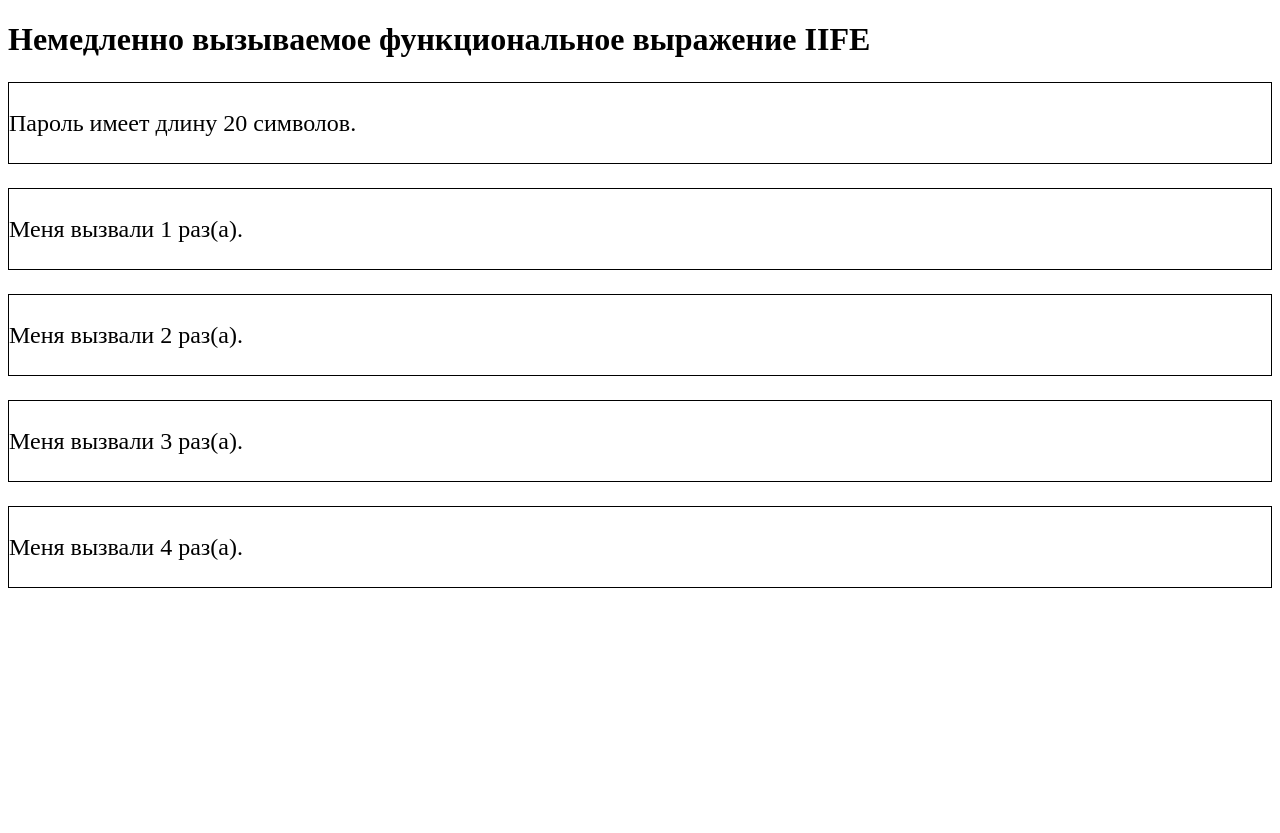
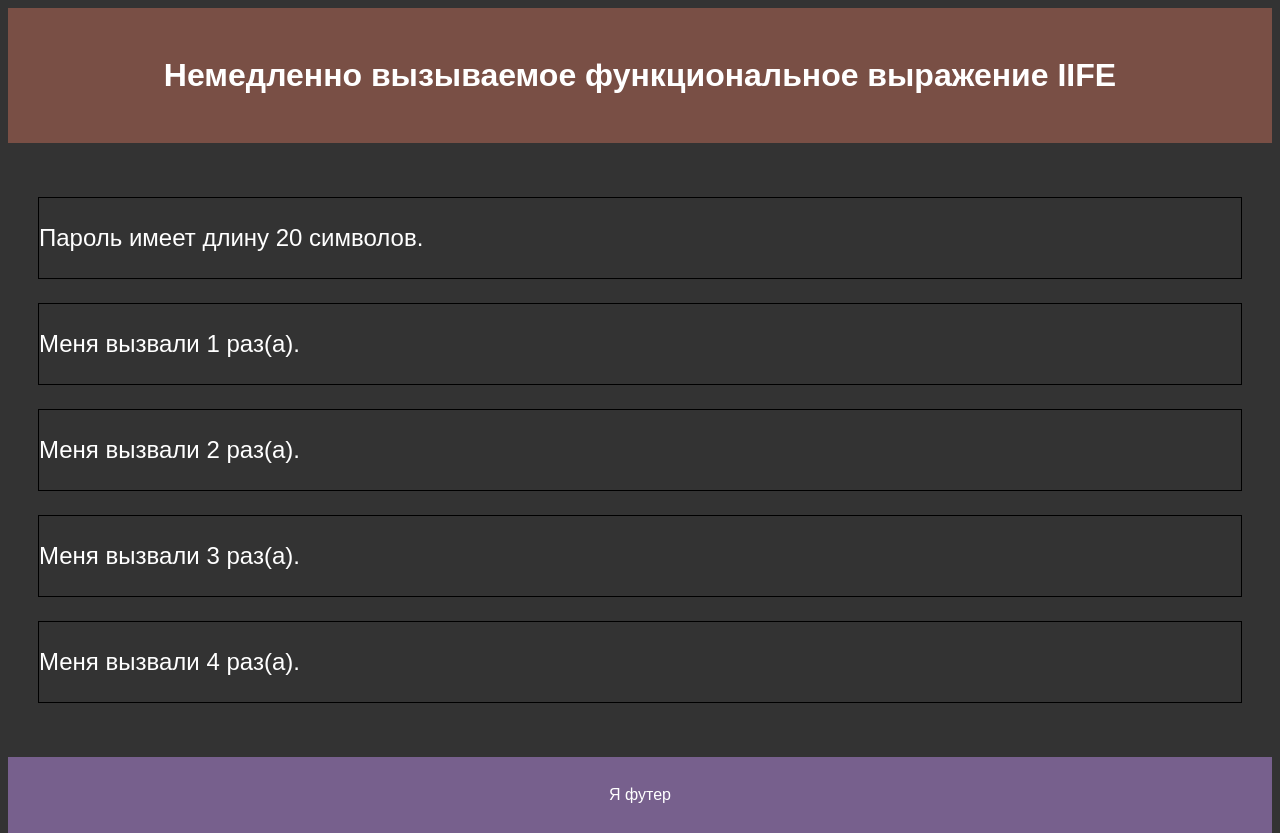
Before and after one commit to mvstepanuk/Learning-JavaScritp, a website: page es6/learn/page123.html in a window 1280 px wide. Before the commit the page ends 800 px from the top, so only its background shows below. Drawn offline with Linux system fonts and the light colour scheme.

Commit message:
On branch main Your branch is ahead of 'origin/main' by 2 commits.   (use "git push" to publish your local commits)
Changes to be committed: apr
	modified:   es6/learn/for_of_in.js
	modified:   es6/learn/page123.css
	modified:   es6/learn/page123.html
	new file:   es6/learn/throw-try.js
	new file:   es6/learn/try-catch.html

```diff
--- a/es6/learn/page123.css
+++ b/es6/learn/page123.css
@@ -1,3 +1,29 @@
+html, body {
+    height: 100%;
+    line-height: 1;
+    background-color: #333;
+    color: #fff;
+    font-family: Arial, Helvetica, sans-serif;
+}
+.wrapper {
+    min-height: 100%;
+    display: flex;
+    flex-direction: column;
+}
+.header {
+    text-align: center;
+    background-color: #794f45;
+    padding: 30px;
+}
+.main {
+    padding: 30px;
+    flex: 1 1 auto;
+}
+.footer {
+    background-color: #77608d;
+    padding: 30px;
+    text-align: center;
+}
 p {
     border: 1px solid #000;
     min-height: 10vh;
--- a/es6/learn/page123.html
+++ b/es6/learn/page123.html
@@ -8,7 +8,11 @@
     <link rel="stylesheet" href="page123.css">
 </head>
 <body>
+    <div class="wrapper">
+        <header class="header">
             <h1 id="head1"></h1>
+        </header>
+        <main class="main">
             <div class="container">
                 <p id="class1"></p>
                 <p id="class2"></p>
@@ -16,6 +20,9 @@
                 <p id="class4"></p>
                 <p id="class5"></p>
             </div>
+        </main>
+        <footer class="footer">Я футер</footer>
+    </div>
     <script src="page153.js"></script>
 </body>
 </html>
--- /dev/null
+++ b/es6/learn/try-catch.html
@@ -0,0 +1,12 @@
+<!DOCTYPE html>
+<html lang="en">
+<head>
+    <meta charset="UTF-8">
+    <meta http-equiv="X-UA-Compatible" content="IE=edge">
+    <meta name="viewport" content="width=device-width, initial-scale=1.0">
+    <title>Try / catch</title>
+</head>
+<body>
+    <script src="throw-try.js"></script>
+</body>
+</html>
```
Also changed, not shown: es6/learn/for_of_in.js (+30 -1 lines), es6/learn/throw-try.js (added, +48 -0 lines). Lines whose indentation alone changed are shown as unchanged.
